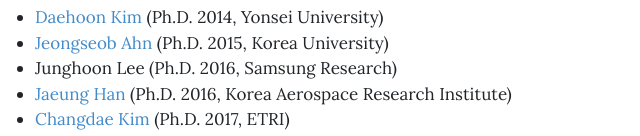
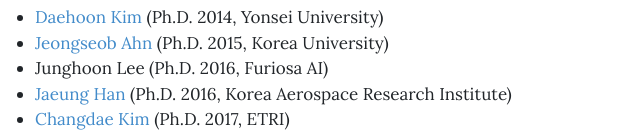
Before and after one commit to jaehyuk-huh/jaehyuk-huh.github.io, a website: page people.html in a window 1280 px wide. Shown: the part 655-791 px from the top of the page, 90-730 px from the left. Drawn offline with nearby package versions, Linux system fonts and the light colour scheme.

Commit message:
Update people.html

```diff
--- a/people.html
+++ b/people.html
@@ -97,7 +97,7 @@
             <ul>
               <li><a href="https://sites.google.com/site/dkimdgist/">Daehoon Kim</a> (Ph.D. 2014, Yonsei University)</li>
               <li><a href="https://jeongseob.github.io/">Jeongseob Ahn</a> (Ph.D. 2015, Korea University)</li>
-              <li>Junghoon Lee (Ph.D. 2016, Samsung Research)</li>
+              <li>Junghoon Lee (Ph.D. 2016, Furiosa AI)</li>
               <li><a href="http://calab.kaist.ac.kr:8080/~juhan/">Jaeung Han</a> (Ph.D. 2016, Korea Aerospace Research Institute)</li>
               <li><a href="http://holypsycho.com/researcher/">Changdae Kim</a> (Ph.D. 2017, ETRI)</li>
               <li>Kwangwon Koh (Ph.D. 2018, ETRI)</li>
```
